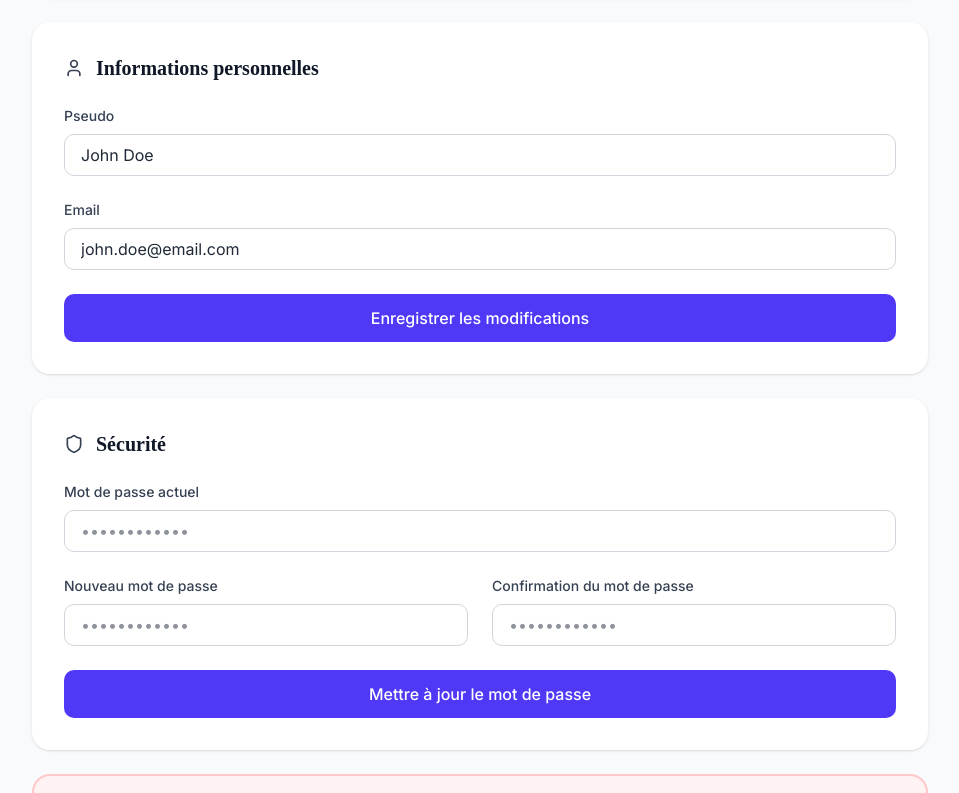
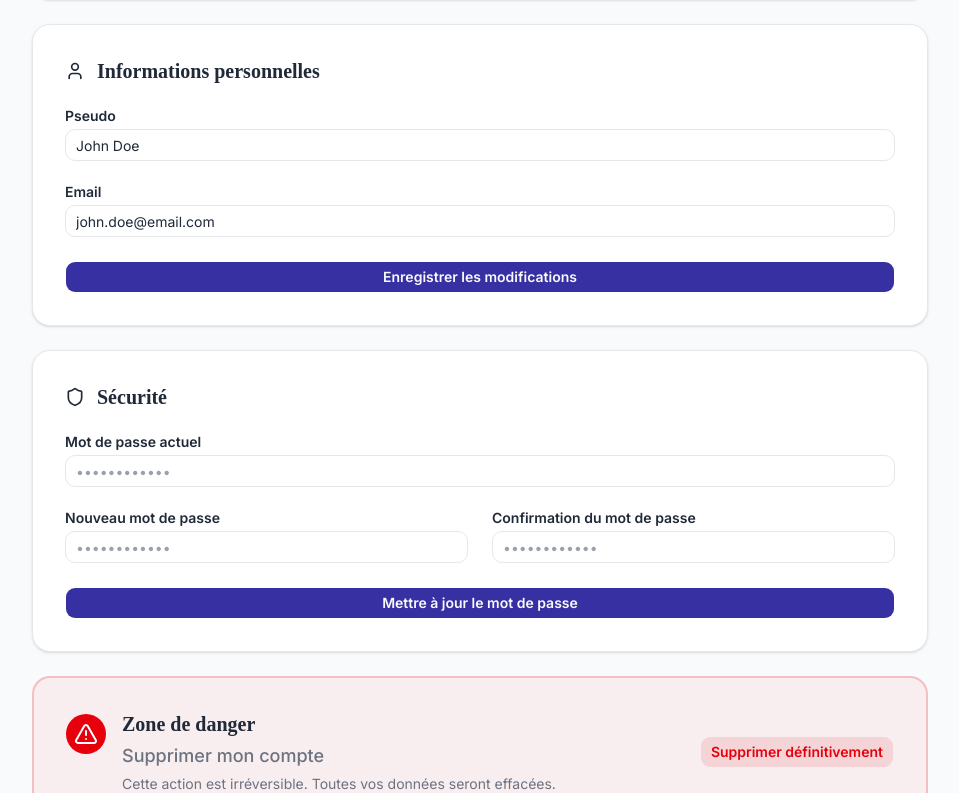
Before and after one commit to opheliecuny/BlaBlaBook, a Next.js app in the folder blablabook/frontend/: page /profile in a window 1280 px wide. Shown: the part 387-1180 px from the top of the page, without its empty margins (160-1119 px from the left). Built offline with nearby package versions, Linux system fonts and the light colour scheme; a web font is replaced by a local one.

Commit message:
refactor(frontend): update profil page - use components Input, Label, Button - colors harmonized with the design system (bg-card, border, bg-primary) - AlertTriangle for the danger zone - consistency with the /register and /library pages

```diff
--- a/blablabook/frontend/src/app/profile/page.tsx
+++ b/blablabook/frontend/src/app/profile/page.tsx
@@ -1,7 +1,10 @@
 "use client";
 
-import React, { useState } from "react";
-import { User, Shield } from "lucide-react";
+import { useState } from "react";
+import { User, Shield, AlertTriangle } from "lucide-react";
+import { Button } from "@/components/ui/button";
+import { Input } from "@/components/ui/input";
+import { Label } from "@/components/ui/label";
 
 export default function ProfilePage() {
   // Etat des formulaires
@@ -40,22 +43,22 @@ export default function ProfilePage() {
   }
 
   return (
-    <div className="min-h-screen bg-gray-50 px-4 py-12 sm:px-6 lg:px-8">
+    <div className="bg-background min-h-screen px-4 py-12 sm:px-6 lg:px-8">
       <div className="mx-auto max-w-4xl space-y-6">
         {/* Header - Profil utilisateur */}
-        <div className="rounded-2xl bg-white p-8 shadow-sm">
+        <div className="bg-card rounded-2xl border p-8 shadow-sm">
           <div className="flex flex-col items-center text-center">
             {/* Avatar */}
-            <div className="mb-4 flex h-24 w-24 items-center justify-center rounded-full bg-gray-400">
-              <User className="h-12 w-12 text-white" />
+            <div className="bg-primary mb-4 flex h-24 w-24 items-center justify-center rounded-full">
+              <User className="text-primary-foreground h-12 w-12" />
             </div>
 
             {/* Nom et email */}
-            <h1 className="text-2xl font-bold text-gray-900">{username}</h1>
-            <p className="mt-1 text-gray-500">{email}</p>
+            <h1 className="text-2xl font-bold">{username}</h1>
+            <p className="text-muted-foreground mt-1">{email}</p>
 
             {/* Badge membre */}
-            <div className="mt-4 inline-flex items-center gap-2 rounded-full bg-indigo-50 px-3 py-1 text-sm font-medium text-indigo-700">
+            <div className="bg-secondary mt-4 inline-flex items-center gap-2 rounded-full px-3 py-1 text-sm font-medium">
               <User className="h-4 w-4" />
               MEMBRE DEPUIS JANVIER 2023
             </div>
@@ -63,150 +66,114 @@ export default function ProfilePage() {
         </div>
 
         {/* Section Informations personnelles */}
-        <div className="rounded-2xl bg-white p-8 shadow-sm">
+        <div className="bg-card rounded-2xl border p-8 shadow-sm">
           <div className="mb-6 flex items-center gap-3">
-            <User className="h-5 w-5 text-gray-700" />
-            <h2 className="text-xl font-semibold text-gray-900">
-              Informations personnelles
-            </h2>
+            <User className="h-5 w-5" />
+            <h2 className="text-xl font-semibold">Informations personnelles</h2>
           </div>
 
           <form onSubmit={handleProfileUpdate} className="space-y-6">
             {/* Pseudo */}
-            <div>
-              <label
-                htmlFor="username"
-                className="mb-2 block text-sm font-medium text-gray-700"
-              >
-                Pseudo
-              </label>
-              <input
+            <div className="flex flex-col gap-1.5">
+              <Label htmlFor="username">Pseudo</Label>
+              <Input
                 type="text"
                 id="username"
                 value={username}
                 onChange={(e) => setUsername(e.target.value)}
                 placeholder="Votre pseudo"
-                className="w-full rounded-lg border border-gray-300 px-4 py-2 focus:border-transparent focus:ring-2 focus:ring-indigo-500"
               />
             </div>
 
             {/* Email */}
-            <div>
-              <label
-                htmlFor="email"
-                className="mb-2 block text-sm font-medium text-gray-700"
-              >
-                Email
-              </label>
-              <input
+            <div className="flex flex-col gap-1.5">
+              <Label htmlFor="email">Email</Label>
+              <Input
                 type="email"
                 id="email"
                 value={email}
                 onChange={(e) => setEmail(e.target.value)}
                 placeholder="Votre email"
-                className="w-full rounded-lg border border-gray-300 px-4 py-2 focus:border-transparent focus:ring-2 focus:ring-indigo-500"
               />
             </div>
 
             {/* Bouton Submit */}
-            <button
-              type="submit"
-              className="w-full rounded-lg bg-indigo-600 px-4 py-3 font-medium text-white transition-colors hover:bg-indigo-700"
-            >
+            <Button type="submit" className="w-full">
               Enregistrer les modifications
-            </button>
+            </Button>
           </form>
         </div>
 
         {/* Section Sécurité */}
-        <div className="rounded-2xl bg-white p-8 shadow-sm">
+        <div className="bg-card rounded-2xl border p-8 shadow-sm">
           <div className="mb-6 flex items-center gap-3">
-            <Shield className="h-5 w-5 text-gray-700" />
-            <h2 className="text-xl font-semibold text-gray-900">Sécurité</h2>
+            <Shield className="h-5 w-5" />
+            <h2 className="text-xl font-semibold">Sécurité</h2>
           </div>
 
           <form onSubmit={handlePasswordUpdate} className="space-y-6">
             {/* Mot de passe actuel */}
-            <div>
-              <label
-                htmlFor="currentPassword"
-                className="mb-2 block text-sm font-medium text-gray-700"
-              >
-                Mot de passe actuel
-              </label>
-              <input
+            <div className="flex flex-col gap-1.5">
+              <Label htmlFor="currentPassword">Mot de passe actuel</Label>
+              <Input
                 type="password"
                 id="currentPassword"
                 value={currentPassword}
                 onChange={(e) => setCurrentPassword(e.target.value)}
                 placeholder="••••••••••••"
-                className="w-full rounded-lg border border-gray-300 px-4 py-2 focus:border-transparent focus:ring-2 focus:ring-indigo-500"
               />
             </div>
 
             {/* Nouveau mot de passe */}
             <div className="grid grid-cols-1 gap-6 md:grid-cols-2">
-              <div>
-                <label
-                  htmlFor="newPassword"
-                  className="mb-2 block text-sm font-medium text-gray-700"
-                >
-                  Nouveau mot de passe
-                </label>
-                <input
+              <div className="flex flex-col gap-1.5">
+                <Label htmlFor="newPassword">Nouveau mot de passe</Label>
+                <Input
                   type="password"
                   id="newPassword"
                   value={newPassword}
                   onChange={(e) => setNewPassword(e.target.value)}
                   placeholder="••••••••••••"
-                  className="w-full rounded-lg border border-gray-300 px-4 py-2 focus:border-transparent focus:ring-2 focus:ring-indigo-500"
                 />
               </div>
 
               {/* Confirmation mot de passe */}
-              <div>
-                <label
-                  htmlFor="confirmPassword"
-                  className="mb-2 block text-sm font-medium text-gray-700"
-                >
+              <div className="flex flex-col gap-1.5">
+                <Label htmlFor="confirmPassword">
                   Confirmation du mot de passe
-                </label>
-                <input
+                </Label>
+                <Input
                   type="password"
                   id="confirmPassword"
                   value={confirmPassword}
                   onChange={(e) => setConfirmPassword(e.target.value)}
                   placeholder="••••••••••••"
-                  className="w-full rounded-lg border border-gray-300 px-4 py-2 focus:border-transparent focus:ring-2 focus:ring-indigo-500"
                 />
               </div>
             </div>
 
             {/* Bouton Submit */}
-            <button
-              type="submit"
-              className="w-full rounded-lg bg-indigo-600 px-4 py-3 font-medium text-white transition-colors hover:bg-indigo-700"
-            >
+            <Button type="submit" className="w-full">
               Mettre à jour le mot de passe
-            </button>
+            </Button>
           </form>
         </div>
 
         {/* Zone de danger */}
-        <div className="flex items-center justify-between rounded-2xl border-2 border-red-200 bg-red-50 p-8">
+        <div className="border-destructive/20 bg-destructive/5 flex items-center justify-between rounded-2xl border-2 p-8">
           {/* Partie gauche - Icône et texte */}
           <div className="flex items-start space-x-4">
             {/* Icône d'alerte */}
-            <div className="mt-1 flex h-6 w-6 shrink-0 items-center justify-center rounded-full bg-red-500 text-white">
-              !
+            <div className="bg-destructive text-destructive-foreground mt-1 flex h-10 w-10 shrink-0 items-center justify-center rounded-full">
+              <AlertTriangle className="h-6 w-6 text-white" />
             </div>
 
             <div>
-              <h2 className="text-xl font-bold text-red-900">Zone de danger</h2>
-              <p className="mt-1 text-lg font-medium text-red-800">
+              <h2 className="text-xl font-bold">Zone de danger</h2>
+              <p className="text-muted-foreground mt-1 text-lg font-medium">
                 Supprimer mon compte
               </p>
-              <p className="mt-1 text-sm text-red-600">
+              <p className="text-muted-foreground mt-1 text-sm">
                 Cette action est irréversible. Toutes vos données seront
                 effacées.
               </p>
@@ -214,12 +181,13 @@ export default function ProfilePage() {
           </div>
 
           {/* Partie droite : Bouton de suppression */}
-          <button
+          <Button
+            variant="destructive"
             onClick={handleAccountDelete}
-            className="ml-4 shrink-0 rounded-lg bg-red-600 px-6 py-3 font-semibold text-white transition-colors hover:bg-red-700"
+            className="ml-4 shrink-0"
           >
             Supprimer définitivement
-          </button>
+          </Button>
         </div>
       </div>
     </div>
```
